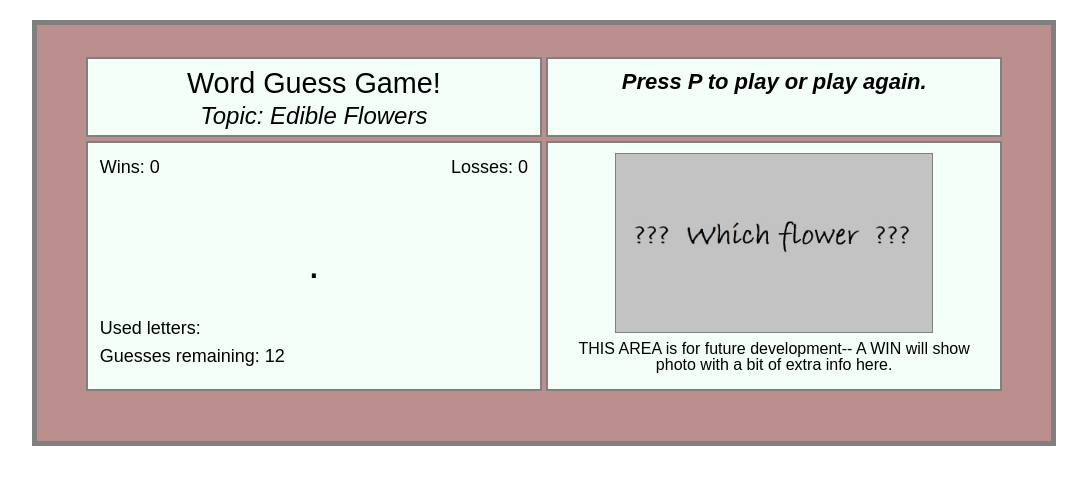
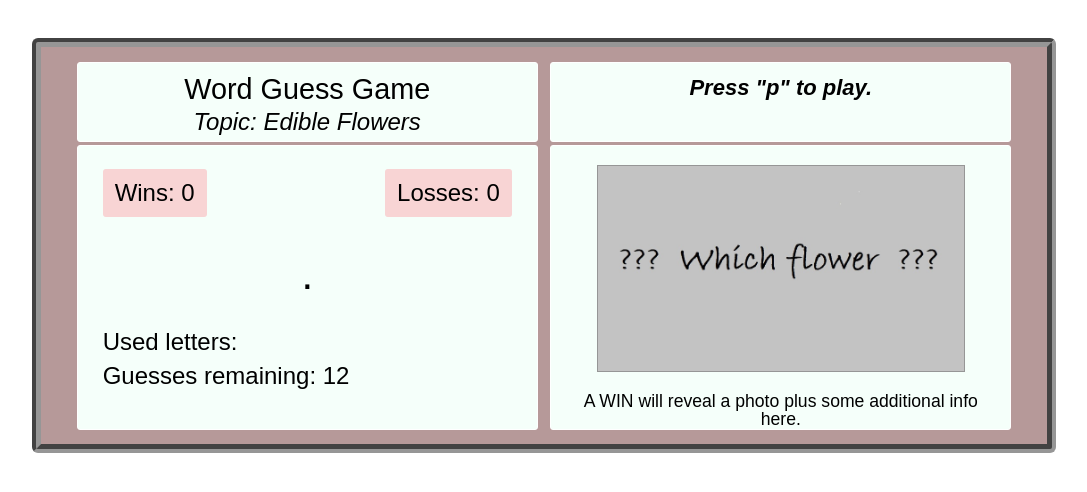
Before and after one commit to ljelias/Word-Guess-Game, a plain HTML site: page index.html in a window 1280 px wide. Shown: the whole page, without its empty margins (96-1183 px from the left). Drawn offline with Linux system fonts and the light colour scheme.

Commit message:
now fully functional!

```diff
--- a/assets/css/style.css
+++ b/assets/css/style.css
@@ -3,67 +3,77 @@
 }
 
 .container {
-    font-family: Arial, "Helvetica";
-    background-color: rosybrown;
-    border: 5px solid gray;
-    width: 80%;
-    margin: 20px auto;
-    padding: 30px 0 10px 0;
     display: flex;
     flex-wrap: wrap;
     justify-content: center;
+    font-family: Arial, "Helvetica";
+    background-color: rgb(182, 153, 153);
+    border: 9px groove rgb(150, 150, 150);
+    border-radius: 6px;
+    width: 80%;
+    margin: 3vw auto;
+    padding: 1vw;
 }
 
-header {
-    border: 2px solid gray;
-    font-size: 1.8rem;
+#titlebox,
+#cluebox    {
+    border: 1px solid white;
+    border-radius: 3px;
     text-align: center;
-    margin: 2px;
+    margin: .2vh .5vw;
+    padding: 1vh 1vw;
     height: 80px;
-    padding-top: 10px;
-    width: 45%;
+    width: 47%;
+    min-width: 369px;
     background-color: mintcream;
 }
 
-header h4 {
+#titlebox h2 {
+    margin-top: 4px;
+    font-size: 1.8rem;
+}
+
+#titlebox h4 {
     font-size: 1.5rem;
-    padding-top: 6px;
+    margin-top: 6px;
     font-style: italic;
 }
 
-.cluedisplay {
-    border: 2px solid gray;
+#cluebox p {
     font-size: 22px;
+    margin-top: 6px;
     font-style: italic;
     font-weight: bold;
-    text-align: center;
-    margin: 2px;
-    height: 80px;
-    padding: 12px;
-    width: 45%;
-    background-color: mintcream;
 }
 
-
-
-.playbox {
-    border: 2px solid gray;
-    margin: 2px;
-    height: 250px;
-    padding-top: 5px;
-    width: 45%;
+#playbox,
+#picturebox {
+    border: 1px solid white;
+    border-radius: 3px;
+    margin: .2vh .5vw;
+    height: 285px;
+    padding: 1vw;
+    width: 47%;
+    min-width: 369px;
     background-color: mintcream;
+    text-align: center;
 }
 
 #wins {
     float: left;
+    padding: 12px;
+    border-radius: 3px;
+    background-color:  rgb(248, 212, 212);
 }
 
 #losses {
     float: right;
+    padding: 12px;
+    border-radius: 3px;
+    background-color: rgb(248, 212, 212);
 }
 
-.playbox h3 {
+#playbox h3 {
     padding-top: 85px;
     padding-bottom: 24px;
     font-size: 42px;
@@ -71,27 +81,21 @@ header h4 {
     text-align: center;
 }
 
-.playbox p {
-    font-size: 18px;
+#playbox p {
+    font-size: 1.5rem;
     padding: 10px 12px 0px 12px;
     text-align: left;
 }
 
-.picturedisplay {
-    border: 2px solid gray;
-    font-size: 16px;
-    text-align: center;
-    margin: 2px 2px 40px 2px;
-    padding: 0px 10px 0px 10px;
-    height: 250px;
-    width: 45%;
-    background-color: mintcream;
+#picturebox p {
+    font-size: 1.1rem;
+    margin-top: 6px;
 }
 
 img {
-    height: 180px;
-    width: 318px;
-    margin-top: 10px;
-    margin-bottom: 5px;
-    border: 1px solid gray;
+    width: 85%;
+    height: auto;
+    border: 1px solid rgb(150, 150, 150);
+    margin-top: 6px;
+    margin-bottom: 12px;
 }
--- a/assets/javascript/game.js
+++ b/assets/javascript/game.js
@@ -1,18 +1,18 @@
 
 //CREATE an array of words with their image and hint
 const words = [
-    { image: "assets/images/rose.jpg", word: "rose", clue: "CLUE: Some smell sweet, some have no smell.", info: "Some rose petals are bitter, others are sweet." },
-    { image: "assets/images/peony.jpg", word: "peony", clue: "CLUE: Very sweet fragrance, blooms in early summer, attracts ants.", info: "Some have a mellow flavor, others taste bitter." },
-    { image: "assets/images/violets.jpg", word: "violet", clue: "CLUE: Small, purple, blooms in early spring.", info: "No particular flavor but looks nice on a cake or salad." },
-    { image: "assets/images/cornflower.jpg", word: "cornflower", clue: "CLUE: Also called Bachelor-Button.", info: "No real flavor, but many colors. Can make a festive salad." },
-    { image: "assets/images/begonia.jpg", word: "begonia", clue: "CLUE: Leaves are slightly succulent.", info: "The petals have a slight tangy, lemony flavor." },
-    { image: "assets/images/daylily.jpg", word: "daylily", clue: "CLUE: The blooms last for a single day.", info: "A mellow flavor raw. Buds can be cooked." },
-    { image: "assets/images/nasturtium.jpg", word: "nasturtium", clue: "CLUE: A vining plant. Bright yellow and orange flowers.", info: "A very sweet smell, and a spicy flavor." },
-    { image: "assets/images/chives.jpg", word: "chive", clue: "CLUE: Blooms in spring. Lavender color, oniony flavor.", info: "Taste great on salads or with scrambled eggs." },
-    { image: "assets/images/pansy.jpg", word: "pansy", clue: "CLUE: Many bright colors. Prefers cooler weather.", info: "Sweet smelling, no real flavor, lots of colors." },
-    { image: "assets/images/dandelions.jpg", word: "dandelion", clue: "CLUE: Bright yellow flowers. Sometimes used to make wine.", info: "More delicious cooked than raw." }
+    { image: "assets/images/rose.jpg", word: "rose", clue: "CLUE: Some smell sweet, some have no smell.", info: "ROSE: Some rose petals are bitter, others are sweet." },
+    { image: "assets/images/peony.jpg", word: "peony", clue: "CLUE: Very sweet smell, blooms in early summer, attracts ants.", info: "PEONY: Some have a mellow flavor, others taste bitter." },
+    { image: "assets/images/violets.jpg", word: "violet", clue: "CLUE: Small, purple, blooms in early spring.", info: "VIOLET: No particular flavor but looks nice on a cake or salad." },
+    { image: "assets/images/cornflower.jpg", word: "cornflower", clue: "CLUE: Also called Bachelor-Button.", info: "CORNFLOWER: Blossoms have no flavor. There are many colors, which can make a festive salad." },
+    { image: "assets/images/begonia3.jpg", word: "begonia", clue: "CLUE: Leaves are slightly succulent.", info: "BEGONIA: The petals have a slight tangy, lemony flavor." },
+    { image: "assets/images/daylily.jpg", word: "daylily", clue: "CLUE: The blooms last for a single day.", info: "DAYLILY: A mellow flavor raw. Buds can be cooked." },
+    { image: "assets/images/nasturtium.jpg", word: "nasturtium", clue: "CLUE: A vining plant. Bright yellow and orange flowers.", info: "NASTURTIUM: A very sweet smell, and a spicy flavor." },
+    { image: "assets/images/chives.jpg", word: "chive", clue: "CLUE: Blooms in spring. Lavender color, oniony flavor.", info: "CHIVE: Taste great on salads or with scrambled eggs." },
+    { image: "assets/images/pansy2.jpg", word: "pansy", clue: "CLUE: Many bright colors. Prefers cooler weather.", info: "PANSY: Sweet smelling, no real flavor, lots of colors." },
+    { image: "assets/images/cucumber.jpg", word: "cucumber", clue: "CLUE: Yellow flowers with 5 points, on a vining plant.", info: "CUCUMBER: The blossoms have a light cucumber flavor." },
+    { image: "assets/images/dandelions.jpg", word: "dandelion", clue: "CLUE: Bright yellow flowers. Sometimes used to make wine.", info: "DANDELION: More delicious cooked than raw." }
 ];
-
 
 let letterBlanks = [];
 let usedLetters = [];
@@ -20,73 +20,85 @@ let letterGuess = "";
 let guessesLeft = 12;
 let wins = 0;
 let losses = 0;
+let randNum = 0;
 let nextWord = "";
-let goodLetter = 0;
-let play = "";
-let randNum = 0;
+let gameInProgress = 0;
+let keyPushed;
 
-document.onkeyup = function (event) {
-    var userInput = event.key;
-    if (userInput === "p") {
-        //RESET for each new game
-        usedLetters = [];
+
+document.onkeyup = function(event) {
+    keyPushed = event.key;
+    if (gameInProgress === 0 && keyPushed === "p") {
+        gameRestart();
+    }
+    else if (gameInProgress === 1) {
+        letterCheck(keyPushed);
+    }
+}
+
+function gameRestart() {
     guessesLeft = 12;
+    document.getElementById("guessesremaining").innerHTML = guessesLeft;
+    document.getElementById("underscore").innerHTML = ".";
+    document.getElementById("used").innerHTML = usedLetters;
+    document.getElementById("picture").src = "assets/images/whichflower.jpg";
+    document.getElementById("info").innerHTML = "A WIN will reveal a photo plus some additional info here.";
 
     // CHOOSE random word
     randNum = Math.floor(Math.random() * words.length);
     nextWord = words[randNum].word;
     console.log(nextWord);
-        document.getElementById("clue").innerHTML = words[randNum].clue;
+    generateBlanks();
 }
 
-    //GENERATE blanks for the number of letters of the new word
+//GENERATE blanks for each letter of the new word and show clue
+function generateBlanks() {
     for (let i = 0; i < nextWord.length; i++) {
-        letterBlanks.push('_ ');
+        letterBlanks.push('_');
     }
-    document.getElementById("underscore").innerHTML = letterBlanks.join("");
+    document.getElementById("underscore").innerHTML = letterBlanks.join(" ");
+    document.getElementById("clue").innerHTML = words[randNum].clue;
+    gameInProgress = 1;
+}
 
-
-    //player types a letter
-    document.onkeyup = function (event) {
-        letterGuess = event.key;
-        //check if guess is inside of word
-        if (nextWord.indexOf(letterGuess) > -1) {
-
+function letterCheck() {    //check if guess is inside of word
+    if (nextWord.indexOf(keyPushed) > -1) {
         for (var j = 0; j < nextWord.length; j++) {
-
-                if (nextWord[j] === letterGuess) {
-                    letterBlanks[j] = letterGuess;
-                    document.getElementById("underscore").innerHTML = letterBlanks.join("");
-                    goodLetter++;
-                    winOrLose();
+            if (nextWord[j] === keyPushed) {
+                letterBlanks[j] = keyPushed;
+                document.getElementById("underscore").innerHTML = letterBlanks.join(" ");
                 }
-            } return;
         }
-        else {
-            usedLetters.push(" " + letterGuess);
+    } else {
+        usedLetters.push(" " + keyPushed);
         document.getElementById("used").innerHTML = usedLetters;
         guessesLeft--;
         document.getElementById("guessesremaining").innerHTML = guessesLeft;
+    }
     winOrLose();
-            return;
 }
 
+function winOrLose() {
+    if (letterBlanks.join("") === nextWord.toString()) {
+        gameInProgress = 0;
+        wins++;
+        document.getElementById("wintotal").innerHTML = wins;
+        document.getElementById("clue").innerHTML = "YOU WIN! <br> Press 'p' to play again.";
+        document.getElementById("picture").src = words[randNum].image;
+        document.getElementById("info").innerHTML = words[randNum].info;
+        resetArrays();
+
+    } else if (guessesLeft === 0) {
+        gameInProgress = 0;
+        losses++;
+        document.getElementById("losstotal").innerHTML = losses;
+        document.getElementById("underscore").innerHTML = "---";
+        document.getElementById("clue").innerHTML = "SORRY - YOU LOSE! <br> Press P to play again.";
+        resetArrays();
+      }
 }
 
-    //win or lose
-    function winOrLose() {
-        if (letterBlanks.join("") === nextWord.toString()) {
-            wins++;
-            document.getElementById("wintotal").innerHTML = wins;
-            document.getElementById("clue").innerHTML = "YOU WIN!! <br> Press P to play again.";
-            document.getElementById("picture").innerHTML = words[randNum].image;
-            return;
-
-        } else if (guessesLeft == "0") {
-            losses++;
-            document.getElementById("losstotal").innerHTML = losses;
-            document.getElementById("clue").innerHTML = "SORRY - YOU LOSE! <br> Press P to play again.";
-            return;
+function resetArrays() {
+    letterBlanks.length = 0;
+    usedLetters.length = 0;
 }
-    }
-}
--- a/index.html
+++ b/index.html
@@ -16,14 +16,16 @@
 
 <body>
     <div class="container">
-        <header>
-            <h2>Word Guess Game!</h2>
+        <div id="titlebox">
+            <h2>Word Guess Game</h2>
             <h4>Topic: Edible Flowers</h4>
-        </header>
-        <div class="cluedisplay">
-            <p><span id="clue">Press P to play or play again.</span></p>
         </div>
-        <div class="playbox">
+
+        <div id="cluebox">
+            <p><span id="clue">Press "p" to play.</span></p>
+        </div>
+
+        <div id="playbox">
             <p><span id="wins">Wins: <span id="wintotal">0</span></span><span id="losses">Losses: <span
                         id="losstotal">0</span></span></p>
             <h3 id="underscore">.</h3>
@@ -32,9 +34,10 @@
                 <p>Guesses remaining: <span id="guessesremaining">12</span></p>
             </div>
         </div>
-        <div class="picturedisplay">
+
+        <div id="picturebox">
             <img id="picture" src="assets/images/whichflower.jpg" />
-            <p>THIS AREA is for future development-- A WIN will show photo with a bit of extra info here.</p>
+            <p id="info">A WIN will reveal a photo plus some additional info here.</p>
         </div>
 
     </div>
```
Also changed, not shown: assets/images/cucumber.jpg (added), 1 other file. Lines whose indentation alone changed are shown as unchanged.
